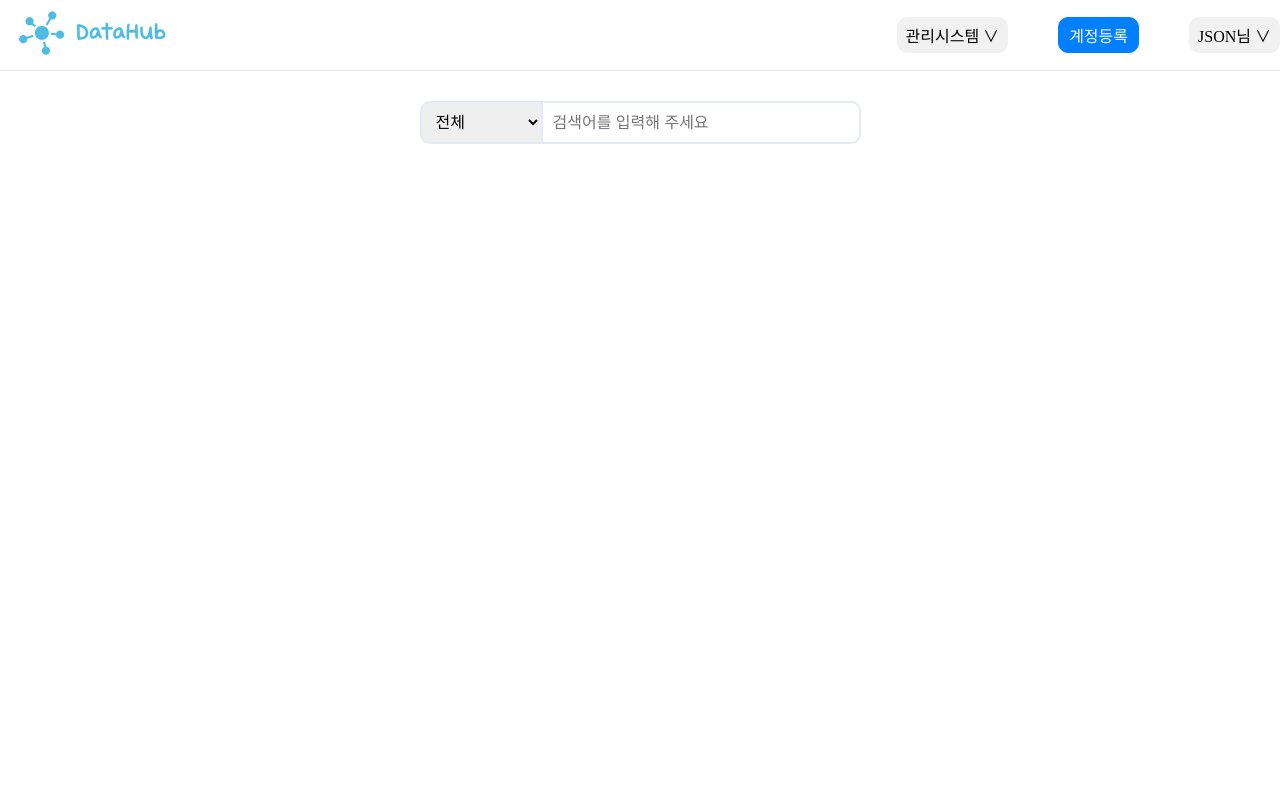
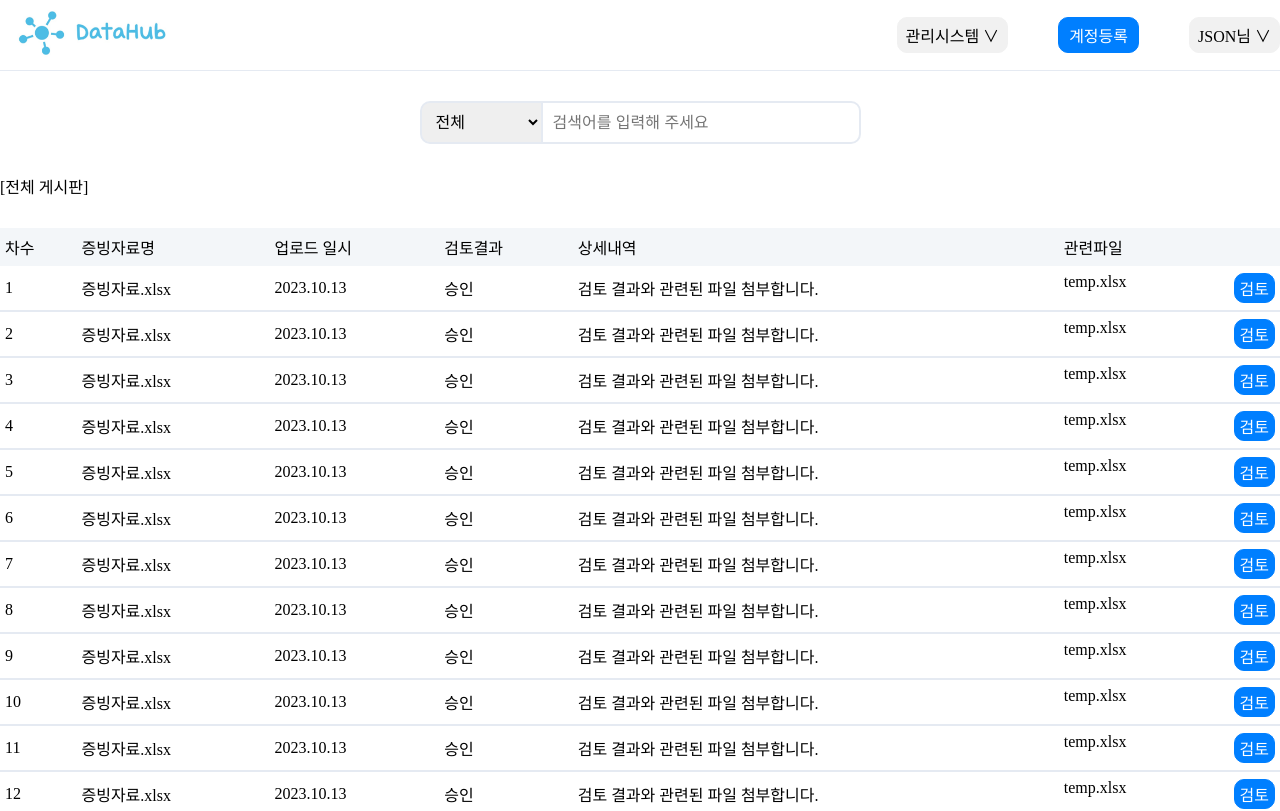
Before and after one commit to knusolution/Webui, a React (Vite) app: page /admin in a window 1280 px wide. Shown: the top 811 px of the page. Built offline with nearby package versions, Linux system fonts and the light colour scheme.

Commit message:
[Feat] 게시글 목록 마크업 및 스타일링

```diff
--- /dev/null
+++ b/src/Data.json
@@ -0,0 +1,179 @@
+[
+    {
+        "article_id": 1,
+        "task_file_name": "증빙자료.xlsx",
+        "uploade_date": "2023.10.13",
+        "approval": "승인",
+        "decline": "검토 결과와 관련된 파일 첨부합니다.",
+        "decline_file_name": "temp.xlsx"
+    },
+    {
+        "article_id": 2,
+        "task_file_name": "증빙자료.xlsx",
+        "uploade_date": "2023.10.13",
+        "approval": "승인",
+        "decline": "검토 결과와 관련된 파일 첨부합니다.",
+        "decline_file_name": "temp.xlsx"
+    },
+    {
+        "article_id": 3,
+        "task_file_name": "증빙자료.xlsx",
+        "uploade_date": "2023.10.13",
+        "approval": "승인",
+        "decline": "검토 결과와 관련된 파일 첨부합니다.",
+        "decline_file_name": "temp.xlsx"
+    },
+    {
+        "article_id": 4,
+        "task_file_name": "증빙자료.xlsx",
+        "uploade_date": "2023.10.13",
+        "approval": "승인",
+        "decline": "검토 결과와 관련된 파일 첨부합니다.",
+        "decline_file_name": "temp.xlsx"
+    },
+    {
+        "article_id": 5,
+        "task_file_name": "증빙자료.xlsx",
+        "uploade_date": "2023.10.13",
+        "approval": "승인",
+        "decline": "검토 결과와 관련된 파일 첨부합니다.",
+        "decline_file_name": "temp.xlsx"
+    },
+    {
+        "article_id": 6,
+        "task_file_name": "증빙자료.xlsx",
+        "uploade_date": "2023.10.13",
+        "approval": "승인",
+        "decline": "검토 결과와 관련된 파일 첨부합니다.",
+        "decline_file_name": "temp.xlsx"
+    },
+    {
+        "article_id": 7,
+        "task_file_name": "증빙자료.xlsx",
+        "uploade_date": "2023.10.13",
+        "approval": "승인",
+        "decline": "검토 결과와 관련된 파일 첨부합니다.",
+        "decline_file_name": "temp.xlsx"
+    },
+    {
+        "article_id": 8,
+        "task_file_name": "증빙자료.xlsx",
+        "uploade_date": "2023.10.13",
+        "approval": "승인",
+        "decline": "검토 결과와 관련된 파일 첨부합니다.",
+        "decline_file_name": "temp.xlsx"
+    },
+    {
+        "article_id": 9,
+        "task_file_name": "증빙자료.xlsx",
+        "uploade_date": "2023.10.13",
+        "approval": "승인",
+        "decline": "검토 결과와 관련된 파일 첨부합니다.",
+        "decline_file_name": "temp.xlsx"
+    },
+    {
+        "article_id": 10,
+        "task_file_name": "증빙자료.xlsx",
+        "uploade_date": "2023.10.13",
+        "approval": "승인",
+        "decline": "검토 결과와 관련된 파일 첨부합니다.",
+        "decline_file_name": "temp.xlsx"
+    },
+    {
+        "article_id": 11,
+        "task_file_name": "증빙자료.xlsx",
+        "uploade_date": "2023.10.13",
+        "approval": "승인",
+        "decline": "검토 결과와 관련된 파일 첨부합니다.",
+        "decline_file_name": "temp.xlsx"
+    },
+    {
+        "article_id": 12,
+        "task_file_name": "증빙자료.xlsx",
+        "uploade_date": "2023.10.13",
+        "approval": "승인",
+        "decline": "검토 결과와 관련된 파일 첨부합니다.",
+        "decline_file_name": "temp.xlsx"
+    },
+    {
+        "article_id": 13,
+        "task_file_name": "증빙자료.xlsx",
+        "uploade_date": "2023.10.13",
+        "approval": "승인",
+        "decline": "검토 결과와 관련된 파일 첨부합니다.",
+        "decline_file_name": "temp.xlsx"
+    },
+    {
+        "article_id": 14,
+        "task_file_name": "증빙자료.xlsx",
+        "uploade_date": "2023.10.13",
+        "approval": "승인",
+        "decline": "검토 결과와 관련된 파일 첨부합니다.",
+        "decline_file_name": "temp.xlsx"
+    },
+    {
+        "article_id": 15,
+        "task_file_name": "증빙자료.xlsx",
+        "uploade_date": "2023.10.13",
+        "approval": "승인",
+        "decline": "검토 결과와 관련된 파일 첨부합니다.",
+        "decline_file_name": "temp.xlsx"
+    },
+    {
+        "article_id": 16,
+        "task_file_name": "증빙자료.xlsx",
+        "uploade_date": "2023.10.13",
+        "approval": "승인",
+        "decline": "검토 결과와 관련된 파일 첨부합니다.",
+        "decline_file_name": "temp.xlsx"
+    },
+    {
+        "article_id": 17,
+        "task_file_name": "증빙자료.xlsx",
+        "uploade_date": "2023.10.13",
+        "approval": "승인",
+        "decline": "검토 결과와 관련된 파일 첨부합니다.",
+        "decline_file_name": "temp.xlsx"
+    },
+    {
+        "article_id": 18,
+        "task_file_name": "증빙자료.xlsx",
+        "uploade_date": "2023.10.13",
+        "approval": "승인",
+        "decline": "검토 결과와 관련된 파일 첨부합니다.",
+        "decline_file_name": "temp.xlsx"
+    },
+    {
+        "article_id": 19,
+        "task_file_name": "증빙자료.xlsx",
+        "uploade_date": "2023.10.13",
+        "approval": "승인",
+        "decline": "검토 결과와 관련된 파일 첨부합니다.",
+        "decline_file_name": "temp.xlsx"
+    },
+    {
+        "article_id": 20,
+        "task_file_name": "증빙자료.xlsx",
+        "uploade_date": "2023.10.13",
+        "approval": "승인",
+        "decline": "검토 결과와 관련된 파일 첨부합니다.",
+        "decline_file_name": "temp.xlsx"
+    },
+    {
+        "article_id": 21,
+        "task_file_name": "증빙자료.xlsx",
+        "uploade_date": "2023.10.13",
+        "approval": "승인",
+        "decline": "검토 결과와 관련된 파일 첨부합니다.",
+        "decline_file_name": "temp.xlsx"
+    },
+    {
+        "article_id": 22,
+        "task_file_name": "증빙자료.xlsx",
+        "uploade_date": "2023.10.13",
+        "approval": "승인",
+        "decline": "검토 결과와 관련된 파일 첨부합니다.",
+        "decline_file_name": "temp.xlsx"
+    }
+
+]
--- a/src/components/Admin.jsx
+++ b/src/components/Admin.jsx
@@ -1,7 +1,7 @@
 import React from 'react';
 import Header from '@components/header/Header'
 import Search from '@components/search/Search';
-
+import Board from '@components/board/Board';
 
 
 
@@ -11,7 +11,7 @@ export default function Admin() {
         <>
             <Header></Header>
             <Search></Search>
-
+            <Board></Board>
         </>
     );
 }
--- /dev/null
+++ b/src/components/board/Board.jsx
@@ -0,0 +1,93 @@
+import React from 'react';
+
+import styled from 'styled-components';
+import Data from '../../../src/Data.json'
+
+
+const Boarddiv = styled.div`
+  display: flex;
+  justify-content: center;
+  table {
+    width: 100%;
+    max-width: 1280px;
+    border-collapse: collapse;
+    border-spacing: 0;
+
+    caption {
+        text-align: left;
+        margin-bottom: 30px;
+    }
+  }
+  thead {
+    background-color: #F3F6F9;
+
+  }
+  th {
+    text-align: left;
+    padding: 7px 5px;
+    font-weight: normal;
+  }
+
+  td {
+    padding: 7px 5px;
+  }
+
+  td:last-child {
+    display: flex;
+    justify-content: space-between;
+  }
+  button {
+      padding: 2px 5px;
+      color: white;
+      background-color: #007FFF;
+      border: 1px solid #007FFF;
+      border-radius: 10px;
+      font-size: medium;
+      cursor: pointer;
+      text-align: center;
+  }
+`;
+
+const Tbodytr = styled.tr`
+    border-bottom: 2px solid #E5EAF2;
+    align-items: center;
+`
+
+
+export default function Table() {
+
+    return (
+      <Boarddiv>
+        <table>
+          <caption>[전체 게시판]</caption>
+          <thead>
+            <tr>
+              <th>차수</th>
+              <th>증빙자료명</th>
+              <th>업로드 일시</th>
+              <th>검토결과</th>
+              <th>상세내역</th>
+              <th>관련파일</th>
+            </tr>
+          </thead>
+
+          <tbody>
+            {Data.map((n, i) => (
+              <Tbodytr key={i}>
+                <td>{n.article_id}</td>
+                <td>{n.task_file_name}</td>
+                <td>{n.uploade_date}</td>
+                <td>{n.approval}</td>
+                <td>{n.decline}</td>
+                <td>
+                  <span>{n.decline_file_name}</span>
+                  <button>검토</button>
+                </td>
+              </Tbodytr>
+            ))}
+          </tbody>
+        </table>
+
+      </Boarddiv>
+    );
+}
```
